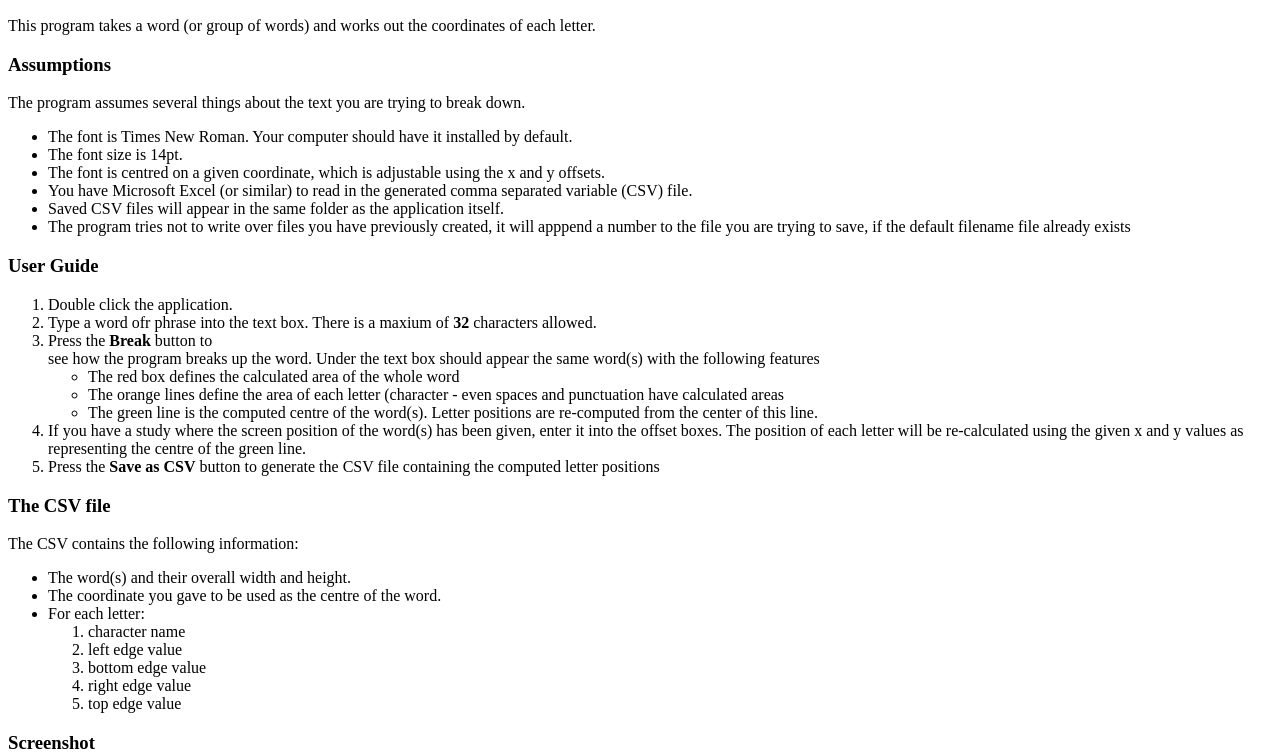
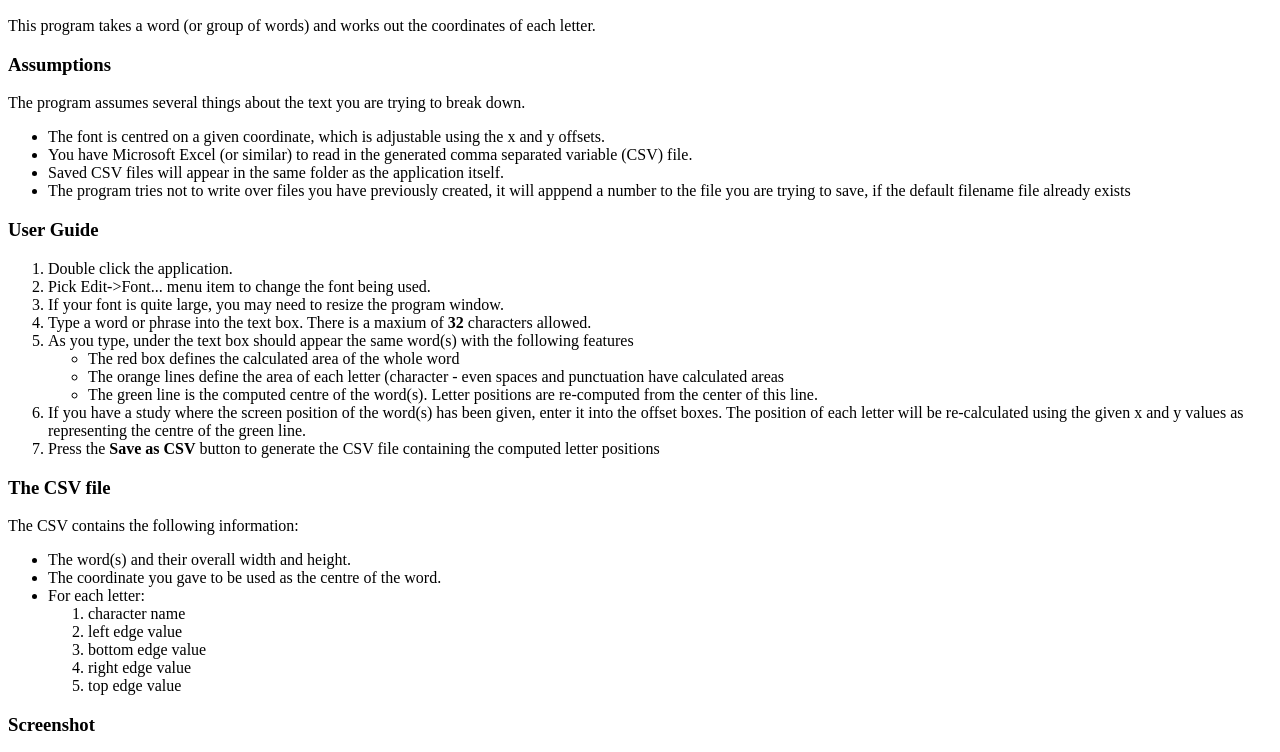
Before and after one commit to pwep/CharBreaker, a plain HTML site: page CharBreaker/readme/index.html in a window 1280 px wide. Shown: the part 38-790 px from the top of the page. Drawn offline with Linux system fonts and the light colour scheme.

Commit message:
User-selectable font info from a menu item. Font calculation done from the current font info of the textbox. Quit button added. Updates interactively, so the "break" button has been removed.

```diff
--- a/CharBreaker/readme/index.html
+++ b/CharBreaker/readme/index.html
@@ -8,8 +8,6 @@
 <H3>Assumptions</H3>
 <p>The program assumes several things about the text you are trying to break down.</p>
 <ul>
-<li>The font is Times New Roman. Your computer should have it installed by default.</li>
-<li>The font size is 14pt.</li>
 <li>The font is centred on a given coordinate, which is adjustable using the x and y offsets.</li>
 <li>You have Microsoft Excel (or similar) to read in the generated comma separated variable (CSV) file.</li>
 <li>Saved CSV files will appear in the same folder as the application itself.</li>
@@ -19,9 +17,10 @@
 <H3>User Guide</H3>
 <ol>
 <li>Double click the application.</li>
-<li>Type a word ofr phrase into the text box. There is a maxium of <strong>32</strong> characters allowed.</li>
-<li>Press the <strong>Break</strong> button to </li> see how the program breaks up the word.
-Under the text box should appear the same word(s) with the following features
+<li>Pick Edit->Font... menu item to change the font being used.</li>
+<li>If your font is quite large, you may need to resize the program window.</li>
+<li>Type a word or phrase into the text box. There is a maxium of <strong>32</strong> characters allowed.</li>
+<li>As you type, under the text box should appear the same word(s) with the following features
 <ul>
 <li>The red box defines the calculated area of the whole word</li>
 <li>The orange lines define the area of each letter (character - even spaces and punctuation have calculated areas</li>
@@ -53,7 +52,6 @@ The position of each letter will be re-calculated using the given x and y values
 
 <h3>To Do</h3>
 <ul>
-<li>Use a font dialog to select the font family and size.</li>
 <li>Potentially read in a tab separated text file with saccade landing point in.</li>
 </ul>
 
```
Also changed, not shown: 2 other files.
